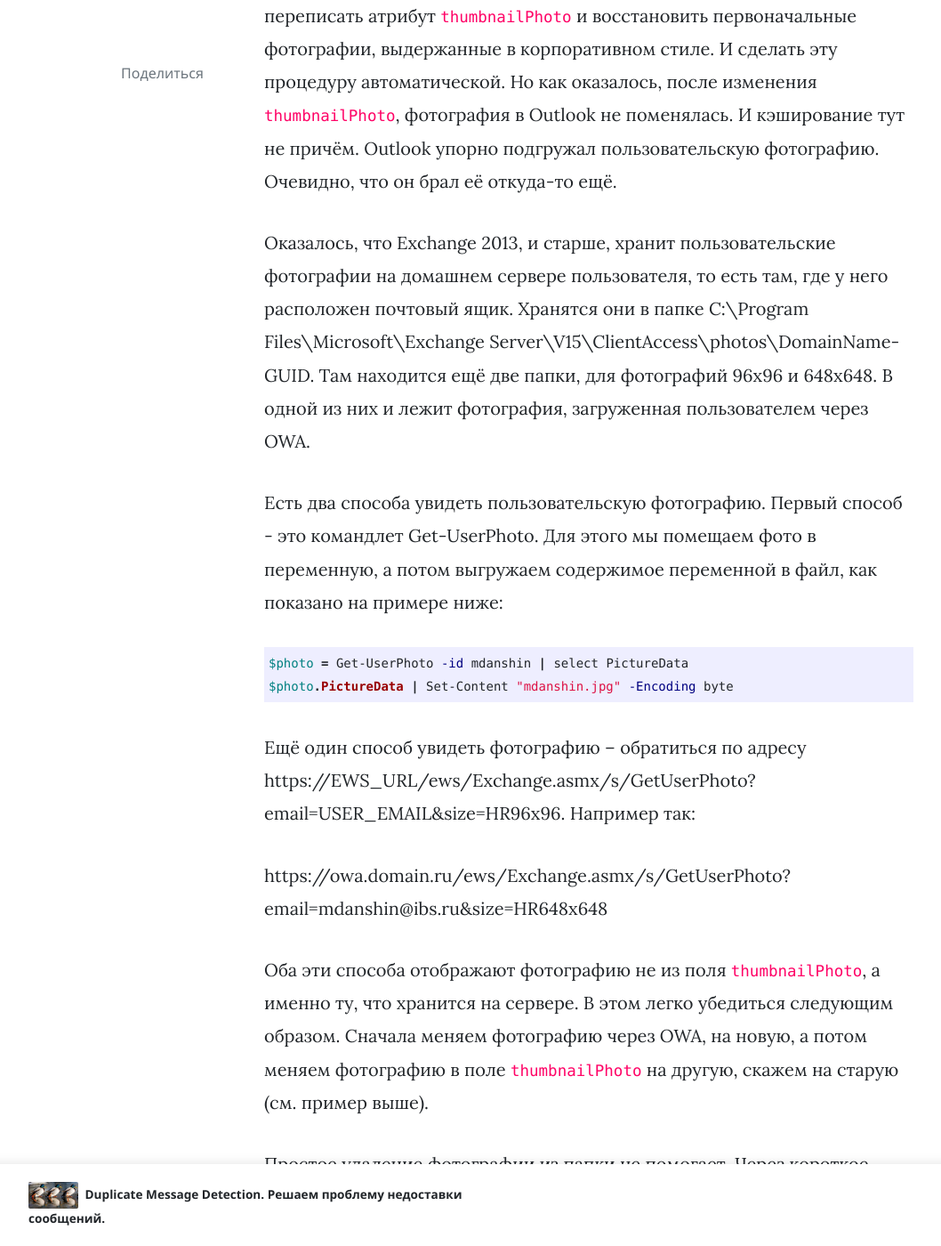
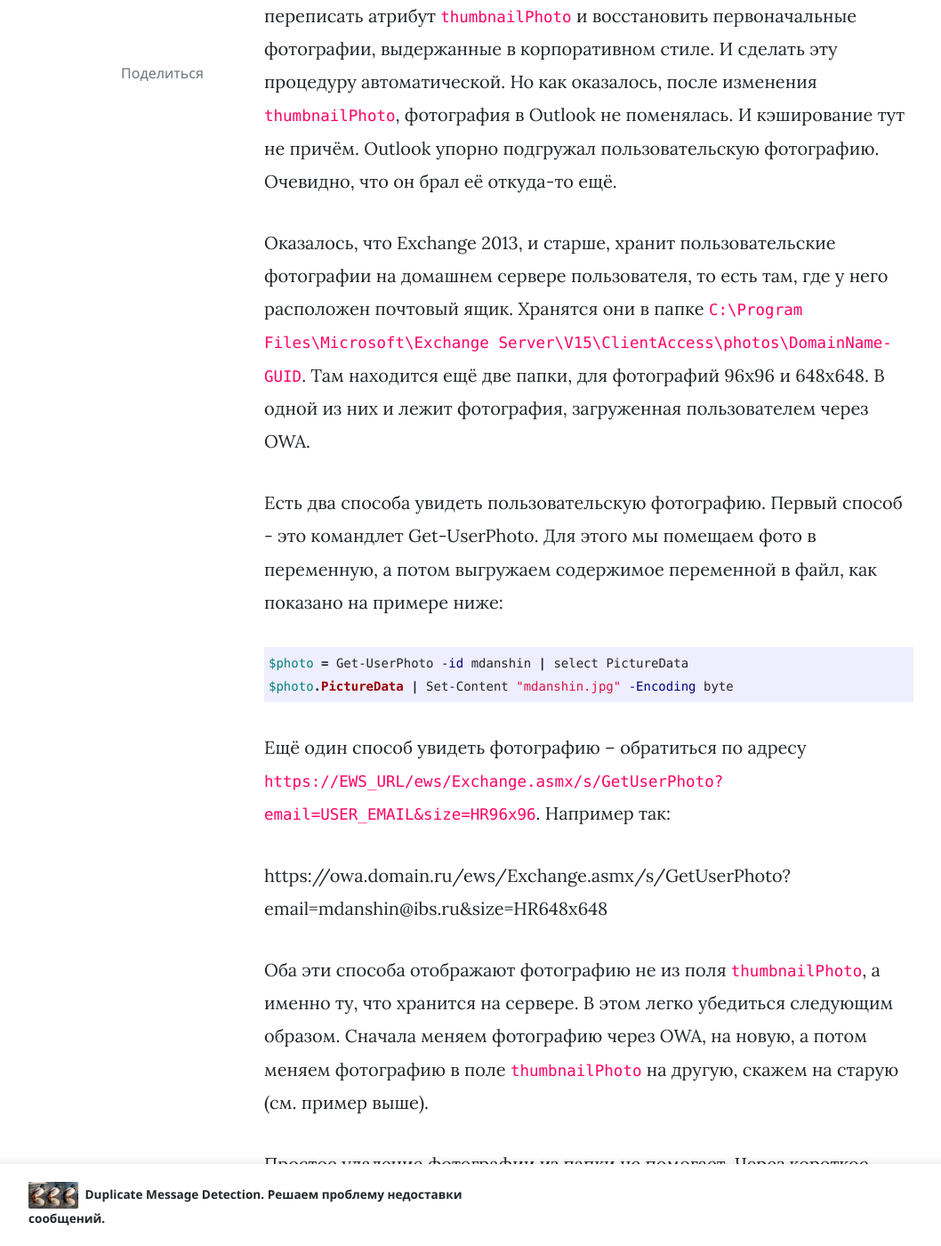
Before and after one commit to mdanshin/mdanshin.github.io, a Jekyll site: the page built from _posts/2019-10-03-Exchange Photos.md, in a window 1280 px wide and 1400 px high, scrolled down 2101 px. Shown: the whole window at 89% size, without its empty margins (73-1131 px from the left). Built offline with Jekyll 4.4.1, drawn with Linux system fonts in a browser that asks for light colours; nearby versions of some CDN libraries; comment, search, counter and statistics services are not loaded.

Commit message:
some fix

````diff
--- a/_posts/2019-10-03-Exchange Photos.md
+++ b/_posts/2019-10-03-Exchange Photos.md
@@ -25,7 +25,7 @@
 
 Компаниям может не понравиться, если пользователи начнут загружать свои фотографии, или, как это делают некоторые пользователи, фотографии котиков и другие аватарки. Казалось бы, достаточно заново переписать атрибут `thumbnailPhoto` и восстановить первоначальные фотографии, выдержанные в корпоративном стиле. И сделать эту процедуру автоматической. Но как оказалось, после изменения `thumbnailPhoto`, фотография в Outlook не поменялась. И кэширование тут не причём. Outlook упорно подгружал пользовательскую фотографию. Очевидно, что он брал её откуда-то ещё.
 
-Оказалось, что Exchange 2013, и старше, хранит пользовательские фотографии на домашнем сервере пользователя, то есть там, где у него расположен почтовый ящик. Хранятся они в папке C:\Program Files\Microsoft\Exchange Server\V15\ClientAccess\photos\DomainName-GUID. Там находится ещё две папки, для фотографий 96x96 и 648x648. В одной из них и лежит фотография, загруженная пользователем через OWA.
+Оказалось, что Exchange 2013, и старше, хранит пользовательские фотографии на домашнем сервере пользователя, то есть там, где у него расположен почтовый ящик. Хранятся они в папке `C:\Program Files\Microsoft\Exchange Server\V15\ClientAccess\photos\DomainName-GUID`. Там находится ещё две папки, для фотографий 96x96 и 648x648. В одной из них и лежит фотография, загруженная пользователем через OWA.
 
 Есть два способа увидеть пользовательскую фотографию. Первый способ - это командлет Get-UserPhoto. Для этого мы помещаем фото в переменную, а потом выгружаем содержимое переменной в файл, как показано на примере ниже:
 
@@ -34,7 +34,7 @@
 $photo.PictureData | Set-Content "mdanshin.jpg" -Encoding byte
 ```
 
-Ещё один способ увидеть фотографию – обратиться по адресу https://EWS_URL/ews/Exchange.asmx/s/GetUserPhoto?email=USER_EMAIL&size=HR96x96. Например так:
+Ещё один способ увидеть фотографию – обратиться по адресу `https://EWS_URL/ews/Exchange.asmx/s/GetUserPhoto?email=USER_EMAIL&size=HR96x96`. Например так:
 
 https://owa.domain.ru/ews/Exchange.asmx/s/GetUserPhoto?email=mdanshin@ibs.ru&size=HR648x648
 
````
